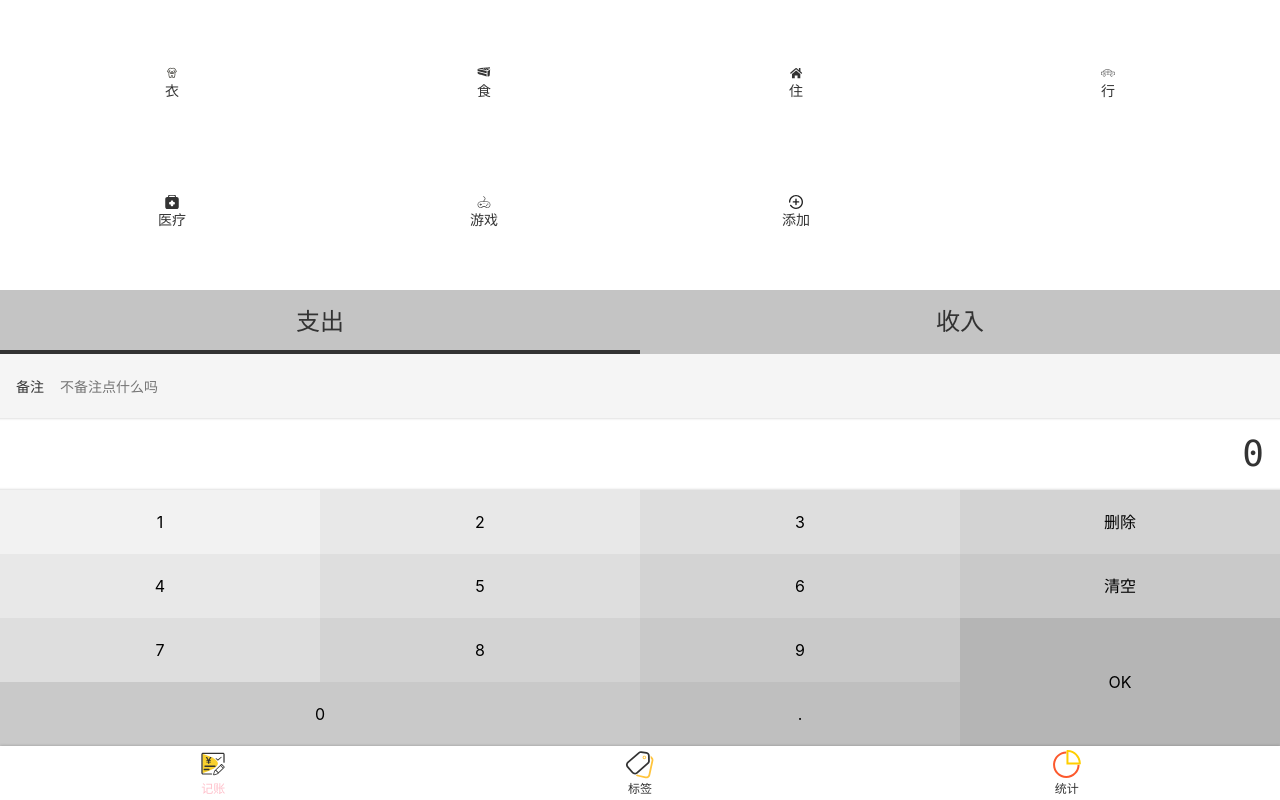
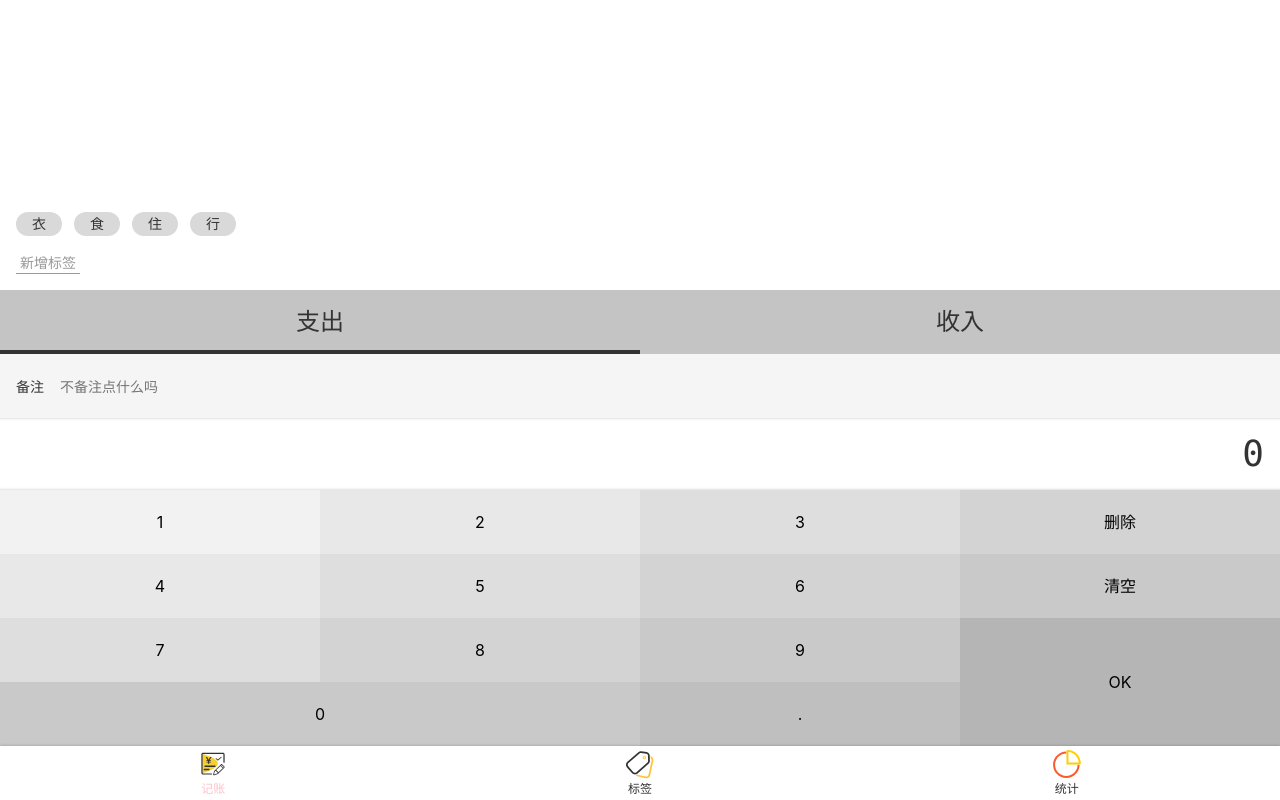
Before and after one commit to xing-99/morney, a Vue app: page /#/money in a window 1280 px wide. Built offline with nearby package versions, Linux system fonts and the light colour scheme.

Commit message:
可以选中或取消tag

```diff
--- a/src/components/Money/NumberPad.vue
+++ b/src/components/Money/NumberPad.vue
@@ -30,6 +30,7 @@ export default class NumberPad extends Vue{
 
   inputContent(event: MouseEvent) {
     const button = (event.target as HTMLButtonElement)
+    // eslint-disable-next-line @typescript-eslint/no-non-null-assertion
     const input = button.textContent!;
     if (this.output.length >= 16) {return;}
     if (this.output === '0') {
--- a/src/components/Money/Tags.vue
+++ b/src/components/Money/Tags.vue
@@ -1,63 +1,74 @@
 <template>
   <div class="tags">
+    <div class="new">
+      <button>新增标签</button>
+    </div>
     <ul class="current">
-      <li>
-        <Icon name="clothes"/>
-        衣
-      </li>
-      <li>
-        <Icon name="eat"/>
-        食
-      </li>
-      <li>
-        <Icon name="house"/>
-        住
-      </li>
-      <li>
-        <Icon name="car"/>
-        行
-      </li>
-      <li>
-        <Icon name="medical"/>
-        医疗
-      </li>
-      <li>
-        <Icon name="game"/>
-        游戏
-      </li>
-      <li>
-        <Icon name="add"/>
-        添加
+      <li v-for="tag in dataSource" :key="tag"
+          :class="{selected: selectedTags.indexOf(tag)>=0}"
+          @click="toggle(tag)">
+        {{tag}}
       </li>
     </ul>
   </div>
 </template>
 
 <script lang="ts">
-export default {
-name: "Tags"
+import Vue from 'vue';
+import {Component, Prop} from 'vue-property-decorator';
+
+@Component
+export default class Tags extends Vue{
+  @Prop(Array) dataSource: string | undefined
+  selectedTags: string[] = []
+
+  toggle(tag: string) {
+    const index = this.selectedTags.indexOf(tag)
+    if (index>=0){
+      this.selectedTags.splice(index, 1)
+    } else {
+      this.selectedTags.push(tag);
+    }
+  }
 }
 </script>
 
 <style lang="scss" scoped>
 .tags {
+  font-size: 14px;
   padding: 16px;
-  font-size: 14px;
+  flex-grow: 1;
   display: flex;
-  flex-grow: 1;
   flex-direction: column-reverse;
-  > .current{
+  > .current {
     display: flex;
     flex-wrap: wrap;
-    flex-grow: 1;
     > li {
-      display: flex;
-      flex-direction: column;
-      width: 25%;
-      align-items: center;
-      justify-content: center;
-      padding-top: 5px;
+      $bg: #d9d9d9;
+      background: $bg;
+      $h: 24px;
+      height: $h;
+      line-height: $h;
+      border-radius: $h/2;
+      padding: 0 16px;
+      margin-right: 12px;
+      margin-top: 4px;
+      &.selected {
+        background: darken($bg, 50%);
+        color: white;
+      }
+    }
+  }
+  > .new {
+    padding-top: 16px;
+    button {
+      background: transparent;
+      border: none;
+      color: #999;
+      border-bottom: 1px solid;
+      padding: 0 4px;
     }
   }
 }
+
 </style>
--- a/src/views/Money.vue
+++ b/src/views/Money.vue
@@ -3,11 +3,11 @@
       <NumberPad/>
       <Notes/>
       <Types/>
-      <Tags/>
+      <Tags :data-source="tags"/>
     </Layout>
 </template>
 
-<script lang="ts">
+<script>
 import Layout from '@/components/Layout.vue';
 import Notes from '@/components/Money/Notes.vue';
 import NumberPad from '@/components/Money/NumberPad.vue';
@@ -15,8 +15,13 @@ import Tags from '@/components/Money/Tags.vue';
 import Types from '@/components/Money/Types.vue';
 export default {
   name: 'Money',
-  components: {Types, Tags, NumberPad, Notes, Layout}
-};
+  components: {Types, Tags, NumberPad, Notes, Layout},
+  data() {
+    return {
+      tags: ['衣', '食', '住', '行'],
+    }
+  }
+}
 </script>
 
 <style lang="scss">
```
